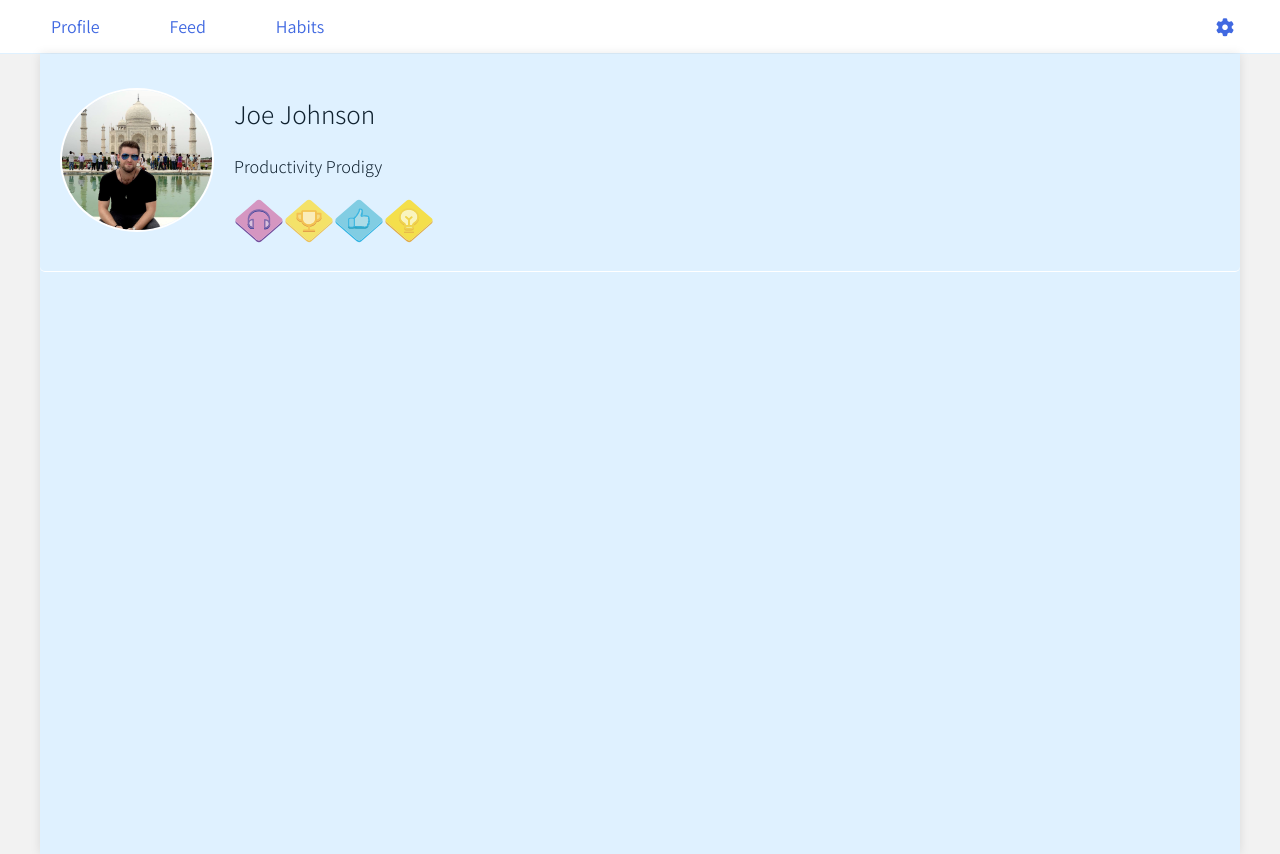
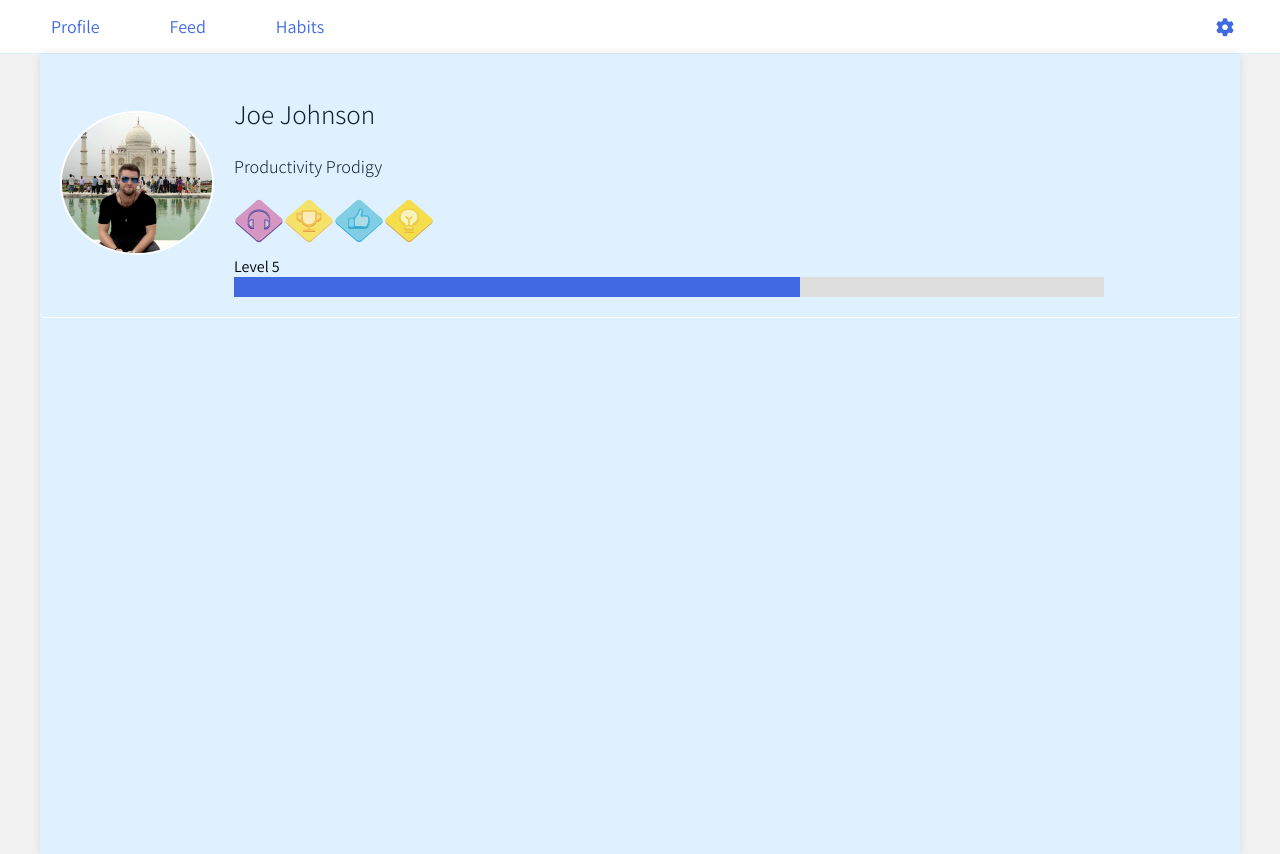
Before and after one commit to joseph-johnson27001/habits_tracker, a Vue app: page /#/ in a window 1280 px wide. Built offline with nearby package versions, Linux system fonts and the light colour scheme.

Commit message:
Level and xp bar

```diff
--- a/src/components/ProfileHeader.vue
+++ b/src/components/ProfileHeader.vue
@@ -598,6 +598,14 @@
           />
         </svg>
       </div>
+      <div class="experience">
+        <div class="level">
+          <span>Level 5</span>
+        </div>
+        <div class="experience-bar">
+          <div class="experience-fill"></div>
+        </div>
+      </div>
     </div>
   </div>
 </template>
@@ -620,6 +628,7 @@ export default {
 .user-info {
   font-size: 18px;
   margin-left: 20px;
+  width: 75%;
 }
 
 .user-name,
@@ -639,4 +648,58 @@ export default {
   height: 50px;
   width: 50px;
 }
+
+.experience {
+  display: flex;
+  flex-direction: column;
+  align-items: flex-start;
+}
+
+.experience-bar {
+  height: 20px;
+  background-color: #ddd;
+  position: relative;
+}
+
+/* XP bar fill animation */
+.experience-fill {
+  width: 0; /* Start with zero width */
+  height: 100%;
+  background-color: #0f212f;
+  animation: fillAnimation 1.5s ease-in-out;
+}
+
+@keyframes fillAnimation {
+  from {
+    width: 0;
+  }
+  to {
+    width: 65%;
+  }
+}
+
+.experience {
+  display: flex;
+  flex-direction: column;
+  align-items: flex-start;
+}
+
+.experience-bar {
+  width: 100%;
+  height: 20px;
+  background-color: #ddd;
+  position: relative;
+}
+
+/* XP bar fill animation */
+.experience-fill {
+  width: 65%; /* Set initial width to 30% */
+  height: 100%;
+  background-color: #4169e1; /* Fill color */
+}
+
+.level {
+  margin-top: 5px;
+  font-size: 16px; /* Adjust font size as needed */
+}
 </style>
```
